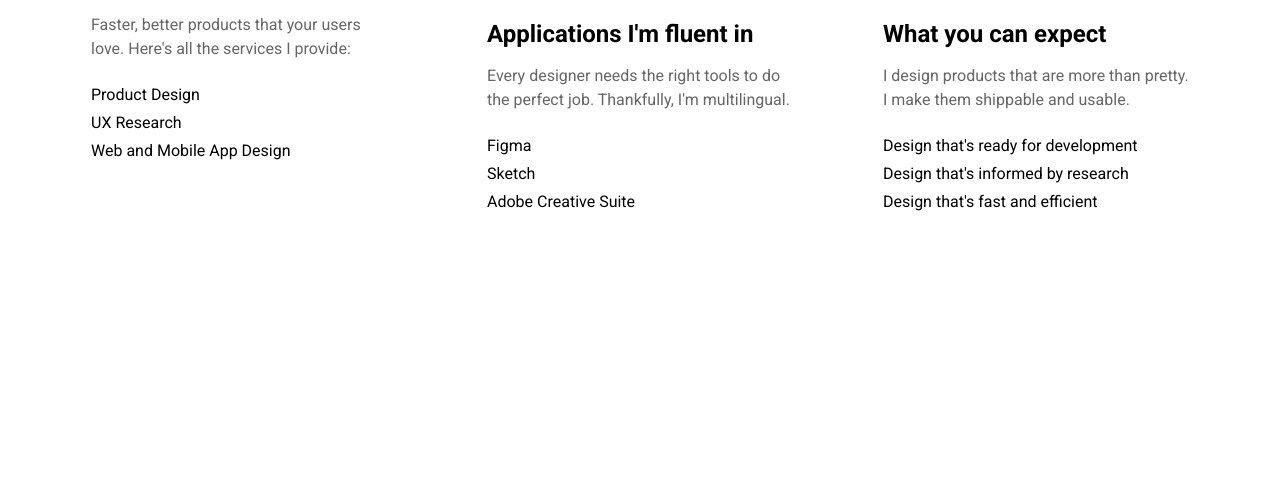
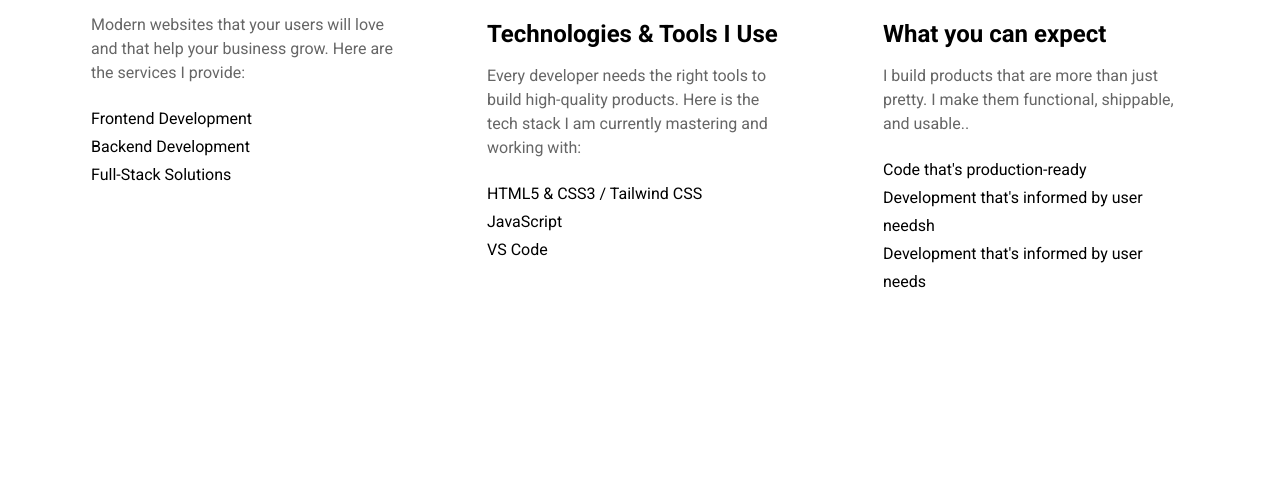
Before and after one commit to fullstack-left/3-amaliyot, a plain HTML site: page pages/otkir.html in a window 1280 px wide. Shown: the part 1395-1879 px from the top of the page. Drawn offline with Linux system fonts and the light colour scheme.

Commit message:
text ozgartrdim

```diff
--- a/pages/otkir.html
+++ b/pages/otkir.html
@@ -38,8 +38,8 @@
                 <div class="hero-content">
                     <h1 class="hero-title"><span class="hero-title-span">I design products</span>
                         that delight and inspire people.</h1>
-                    <p class="hero-text">Hi! I'm Jake, a product designer based in Berlin. I create user-friendly
-                        interfaces for fast-growing startups.</p>
+                    <p class="hero-text">"Hi! I'm Otkirbek, and I'm enrolled in a full-stack development course. I am
+                        learning how to build fast-growing applications that are user-friendly."</p>
                     <div class="buttons">
                         <a href="#contact"><img src="../images/btn.svg" alt="Book a call"></a>
                         <a href="#" class="hero-btn-text">Download Cv <img src="../images/arrow.svg"
@@ -77,34 +77,33 @@
                 <div class="services-item">
                     <img src="../images/s1.svg" alt="s1">
                     <h3 class="services-item-title">What I can do for you</h3>
-                    <p class="services-item-text">Faster, better products that your users love. Here's all the services
-                        I provide:</p>
+                    <p class="services-item-text">Modern websites that your users will love and that help your business
+                        grow. Here are the services I provide:</p>
                     <ul>
-                        <li class="services-item-list">Product Design</li>
-                        <li class="services-item-list">UX Research</li>
-                        <li class="services-item-list">Web and Mobile App Design</li>
+                        <li class="services-item-list">Frontend Development</li>
+                        <li class="services-item-list">Backend Development</li>
+                        <li class="services-item-list">Full-Stack Solutions</li>
                     </ul>
                 </div>
                 <div class="services-item">
                     <img src="../images/s2.svg" alt="s2">
-                    <h3 class="services-item-title">Applications I'm fluent in</h3>
-                    <p class="services-item-text">Every designer needs the right tools to do the perfect job.
-                        Thankfully, I'm multilingual.</p>
+                    <h3 class="services-item-title">Technologies & Tools I Use</h3>
+                    <p class="services-item-text">Every developer needs the right tools to build high-quality products.
+                        Here is the tech stack I am currently mastering and working with:</p>
                     <ul>
-                        <li class="services-item-list">Figma</li>
-                        <li class="services-item-list">Sketch</li>
-                        <li class="services-item-list">Adobe Creative Suite</li>
+                        <li class="services-item-list">HTML5 & CSS3 / Tailwind CSS</li>
+                        <li class="services-item-list">JavaScript</li>
+                        <li class="services-item-list">VS Code</li>
                     </ul>
                 </div>
                 <div class="services-item">
                     <img src="../images/s3.svg" alt="s3">
                     <h3 class="services-item-title">What you can expect</h3>
-                    <p class="services-item-text">I design products that are more than pretty. I make them shippable and
-                        usable.</p>
+                    <p class="services-item-text">I build products that are more than just pretty. I make them functional, shippable, and usable..</p>
                     <ul>
-                        <li class="services-item-list">Design that's ready for development</li>
-                        <li class="services-item-list">Design that's informed by research</li>
-                        <li class="services-item-list">Design that's fast and efficient</li>
+                        <li class="services-item-list">Code that's production-ready</li>
+                        <li class="services-item-list">Development that's informed by user needsh</li>
+                        <li class="services-item-list">Development that's informed by user needs</li>
                     </ul>
                 </div>
             </div>
@@ -217,7 +216,8 @@
                     <h2 class="about-name">Product Designer</h2>
                     <h2 class="about-title">That's me!</h2>
                 </div>
-            <p class="about-text">Over the past 12 years, I've worked with a diverse range of clients, from startups to
+                <p class="about-text">Over the past 12 years, I've worked with a diverse range of clients, from startups
+                    to
                     Fortune 500 companies. I love crafting interfaces that delight users and help businesses grow.</p>
             </div>
             <div class="about-gallery">
```
Lines whose indentation alone changed are shown as unchanged.
